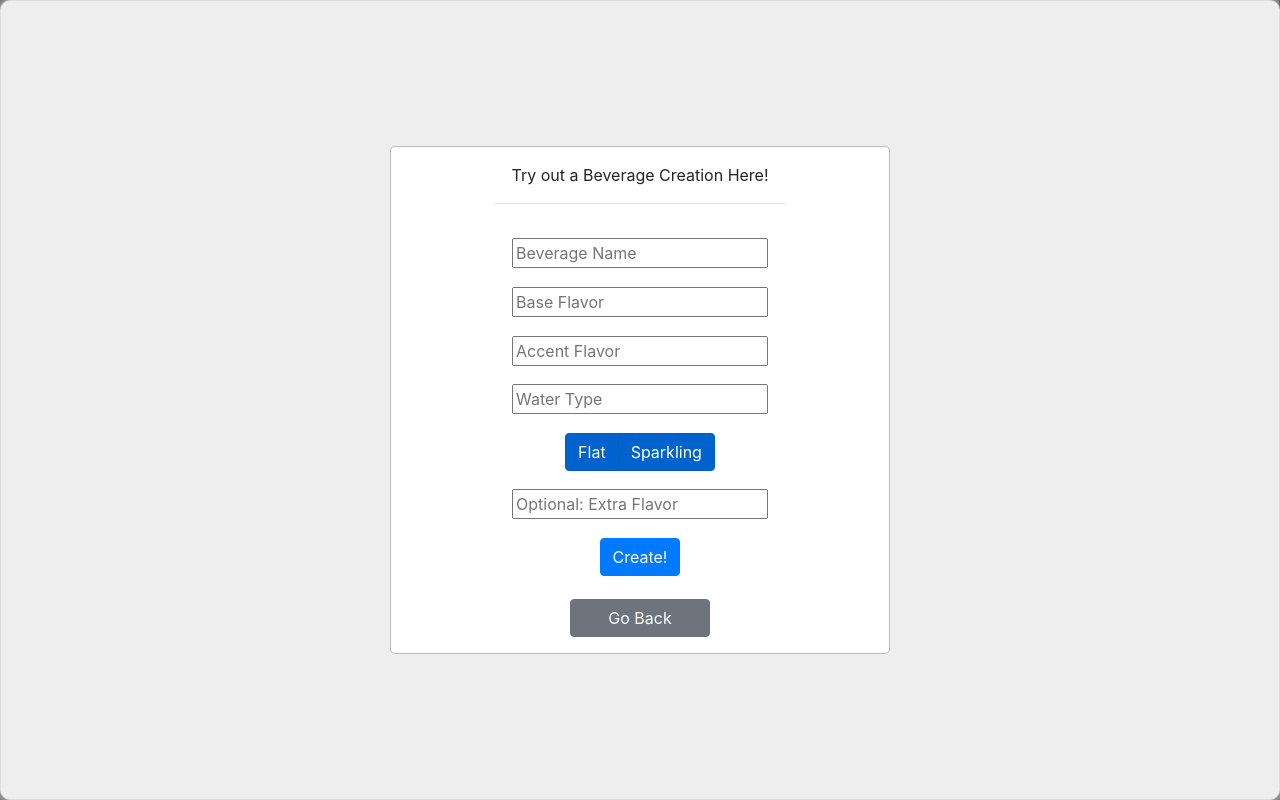
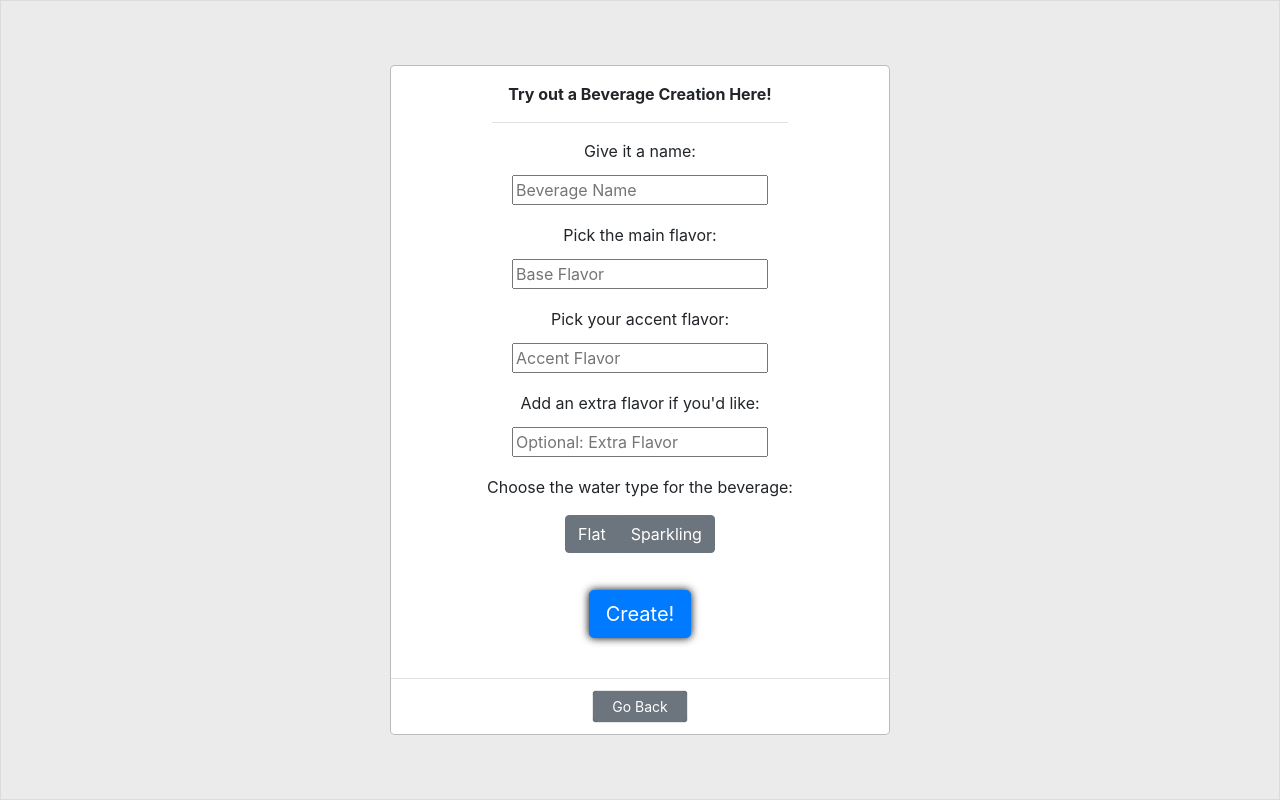
Before and after one commit to ajzajac/brooklynbev, a React (Create React App) app: page /createyourown in a window 1280 px wide. Both pictures are taken after a click on the button "Create Your Own Beverage Here!". Built offline with nearby package versions, Linux system fonts and the light colour scheme; no server answers.

Commit message:
bev modal css updates

```diff
--- a/src/App.css
+++ b/src/App.css
@@ -70,15 +70,30 @@
 
 .createBeveragePage h2 {
   margin-bottom: 4%;
+  margin-top: 1%
 }
 
 .beverageCreateForm {
   padding-bottom: 5%;
 }
 
+.beverageCreateForm p {
+  font-size: medium;
+}
+
 .beverageCreateForm input {
   display: block;
   margin: 4% auto;
+  margin-top: -1%;
+}
+
+.beverageCreateForm button {
+  display: block;
+  margin: auto;
+}
+
+.beverageCreateForm button:last-of-type {
+  box-shadow: 0px 0px 8px black;
 }
 
 .creationCard {
@@ -86,9 +101,9 @@
   margin: auto;
   padding: 1%;
   margin-top: -1%;
-  border-radius: 10px;
-  background-color: rgb(238, 238, 238);
-  box-shadow: 0px 0px 5px rgb(185, 184, 184);
+  border-radius: 15px;
+  background-color: rgb(235, 235, 235);
+  box-shadow: 0px 0px 10px rgb(185, 184, 184);
 }
 
 .creationCard p {
@@ -102,6 +117,7 @@
 .creationCard button {
   margin-bottom: 3%;
   margin-top: 3%;
+  box-shadow: 0px 0px 5px rgb(117, 116, 116);
 }
 
 .createBevModal {
@@ -110,21 +126,21 @@
   text-align: center;
   z-index: 1;
   opacity: 1 !important;
-  background-color: rgb(238, 238, 238);
+  background-color: rgb(235, 235, 235);
   border: rgb(219, 219, 219);
-  box-shadow: 0px 0px 5px rgb(185, 183, 183);
   border-width: 1px;
   border-style: solid;
-  border-radius: 10px;
 }
 
 .createBevFormModal {
   margin: auto;
   text-align: center;
+
 }
 
 .createBevFormModal form {
   margin: auto;
+
 }
 
 /* BEVERAGES DISPLAY PAGE */
--- a/src/components/CreateBevForm.js
+++ b/src/components/CreateBevForm.js
@@ -52,17 +52,21 @@ export default class CreateBevForm extends Component {
             <div className="createBevFormModal">
                 <div className='bevForm'>
                         <form onSubmit={this.submitCreateBeverage} className='beverageCreateForm'>
+                            <p>Give it a name:</p>
                             <input name='beverageName'  autoFocus value={this.state.beverageName} onChange={this.handleChange} placeholder="Beverage Name" />
+                            <p>Pick the main flavor:</p>
                             <input name='baseFlavor' value={this.state.baseFlavor} onChange={this.handleChange} placeholder="Base Flavor" />
+                            <p>Pick your accent flavor:</p>
                             <input name='secondaryFlavor' value={this.state.secondaryFlavor} onChange={this.handleChange} placeholder="Accent Flavor" />
-                            <input name='waterType' value={this.state.waterType} onChange={this.handleChange} placeholder="Water Type" />
-                                <ToggleButtonGroup type="checkbox" name='waterType' value={this.state.waterType} onChange={this.handleChange}>
-                                <ToggleButton name='waterType' value={this.state.waterType}>Flat</ToggleButton>
-                                <ToggleButton name='waterType' value={this.state.waterType}>Sparkling</ToggleButton>
+                            <p>Add an extra flavor if you'd like:</p>
+                            <input name='extraFlavor' value={this.state.extraFlavor} onChange={this.handleChange} placeholder="Optional: Extra Flavor" />
+                               <p>Choose the water type for the beverage:</p>
+                               <ToggleButtonGroup type="checkbox" name="waterType" value={this.state.waterType} style={{marginBottom: '8%'}}>
+                                    <ToggleButton variant='secondary' name='waterType' value='Flat' onChange={this.handleChange}>Flat</ToggleButton>
+                                    <ToggleButton variant='secondary' name='waterType' value='Sparkling' onChange={this.handleChange}>Sparkling</ToggleButton>
+                                </ToggleButtonGroup>
 
-                                </ToggleButtonGroup>
-                            <input name='extraFlavor' value={this.state.extraFlavor} onChange={this.handleChange} placeholder="Optional: Extra Flavor" />
-                            <Button variant='primary' type='submit'>Create!</Button>
+                            <Button  size='lg' variant='primary' type='submit'>Create!</Button>
                         </form>
                     </div>
             </div>
--- a/src/components/CreateBevModal.js
+++ b/src/components/CreateBevModal.js
@@ -11,12 +11,14 @@ export default function CreateBevModal(props) {
         centered
       >
         <Modal.Header style={{margin: 'auto'}}>
-        Try out a Beverage Creation Here!
+        <b>Try out a Beverage Creation Here!</b>
         </Modal.Header>
         <Modal.Body>
           <CreateBevForm {...props} user={props.user}/>
-          <Button variant='secondary' onClick={props.onHide} style={{ width: '30%', margin: 'auto'}}>Go Back</Button>
         </Modal.Body>
+        <Modal.Footer>
+          <Button size='sm' variant='secondary' onClick={props.onHide} style={{ width: '20%', margin: 'auto', boxShadow: '0px 0px 1px black'}}>Go Back</Button>
+        </Modal.Footer>
       </Modal>
     );
   }
```
